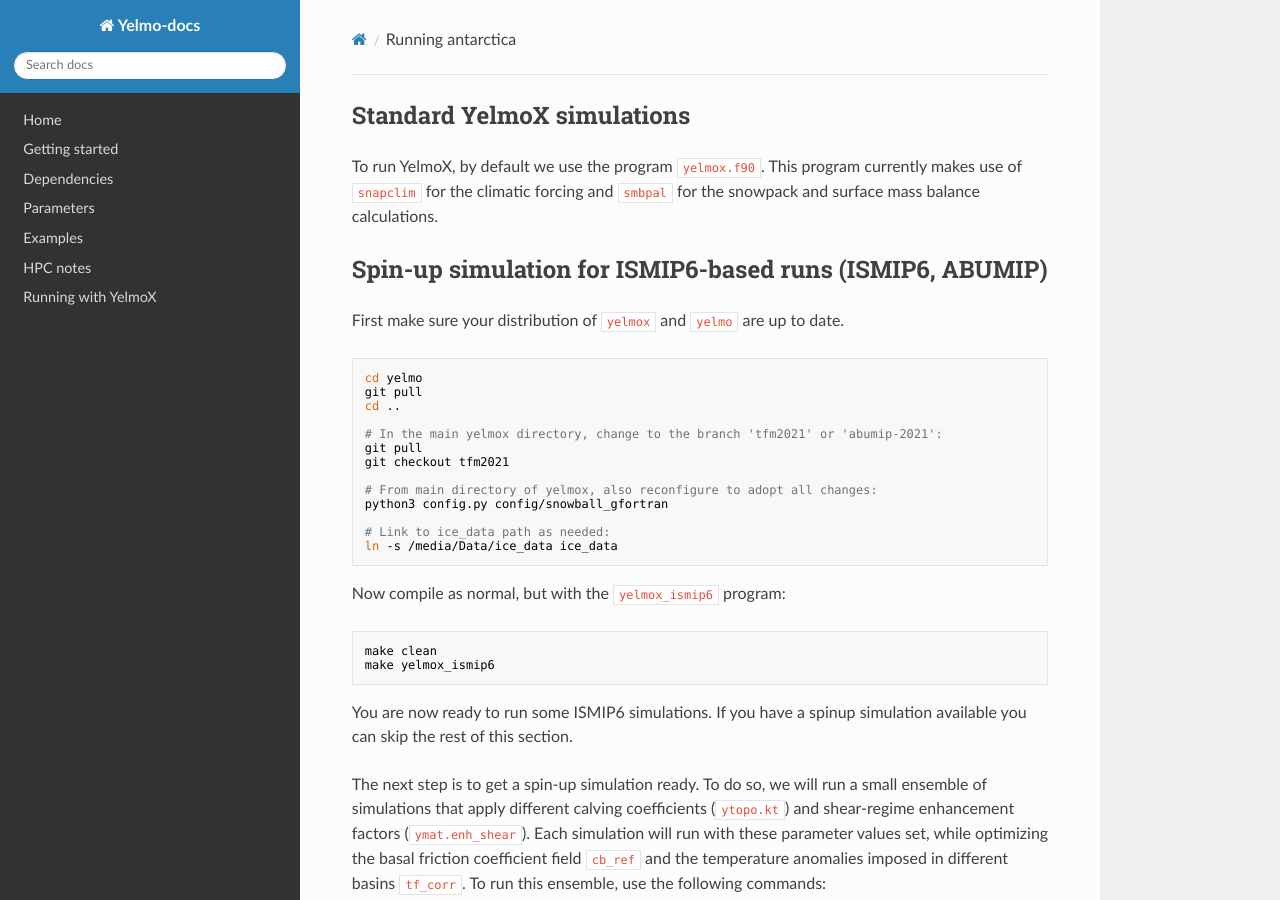
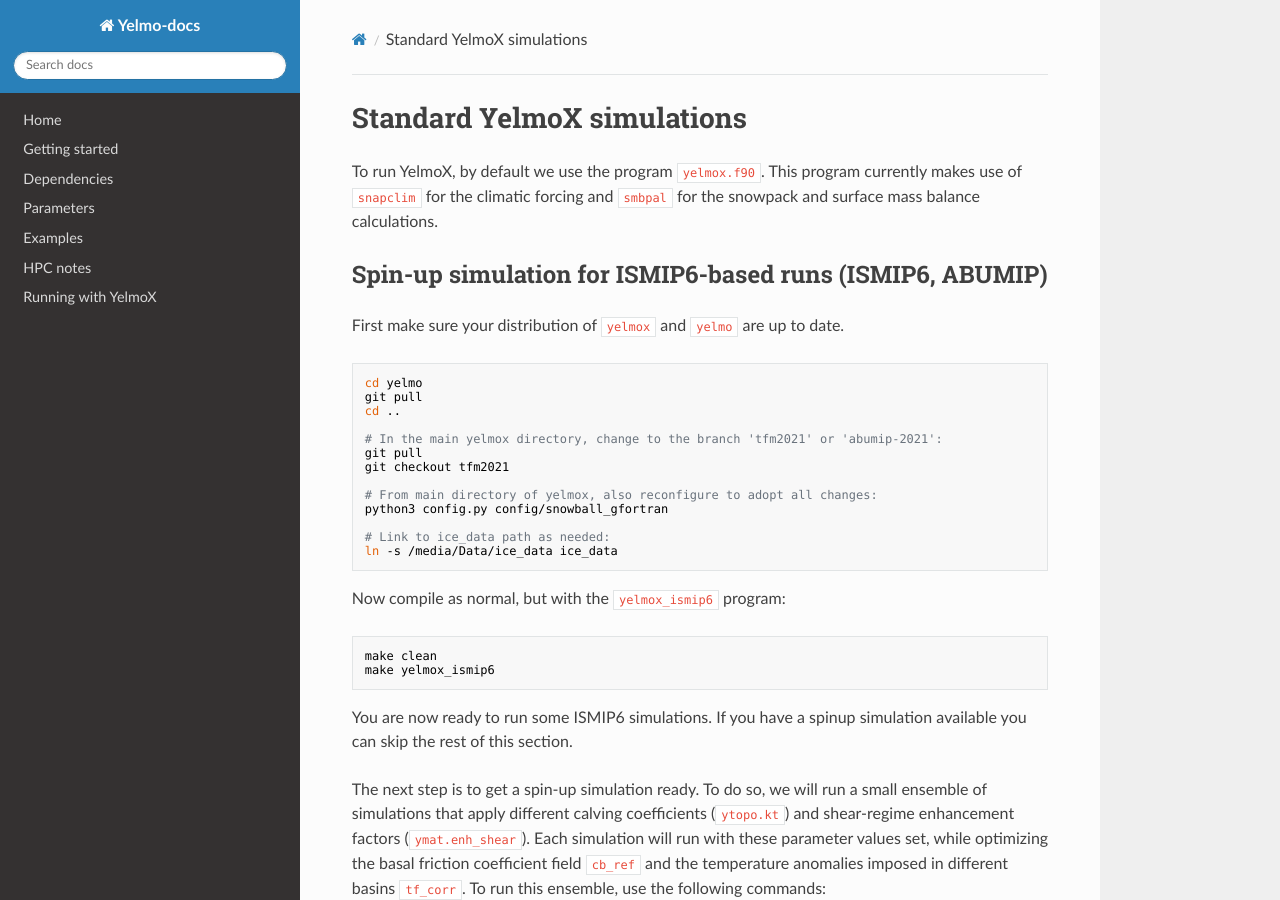
Before and after one commit to palma-ice/yelmo-docs, an MkDocs documentation site: the page built from docs/running-antarctica.md, in a window 1280 px wide and 900 px high. Built offline with MkDocs 1.6.1, drawn with Linux system fonts in a browser that asks for light colours; nearby versions of some CDN libraries.

Commit message:
Minor change.

```diff
--- a/docs/running-antarctica.md
+++ b/docs/running-antarctica.md
@@ -1,4 +1,4 @@
-## Standard YelmoX simulations
+# Standard YelmoX simulations
 
 To run YelmoX, by default we use the program `yelmox.f90`. This program currently makes use of `snapclim` for the climatic forcing and `smbpal` for the snowpack and surface mass balance calculations.
 
```
